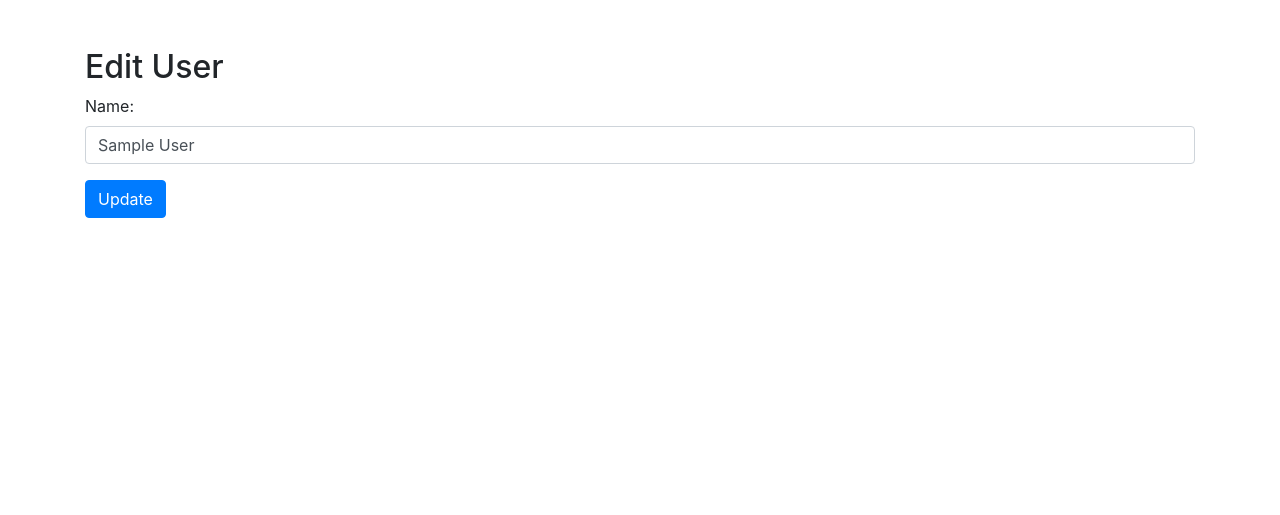
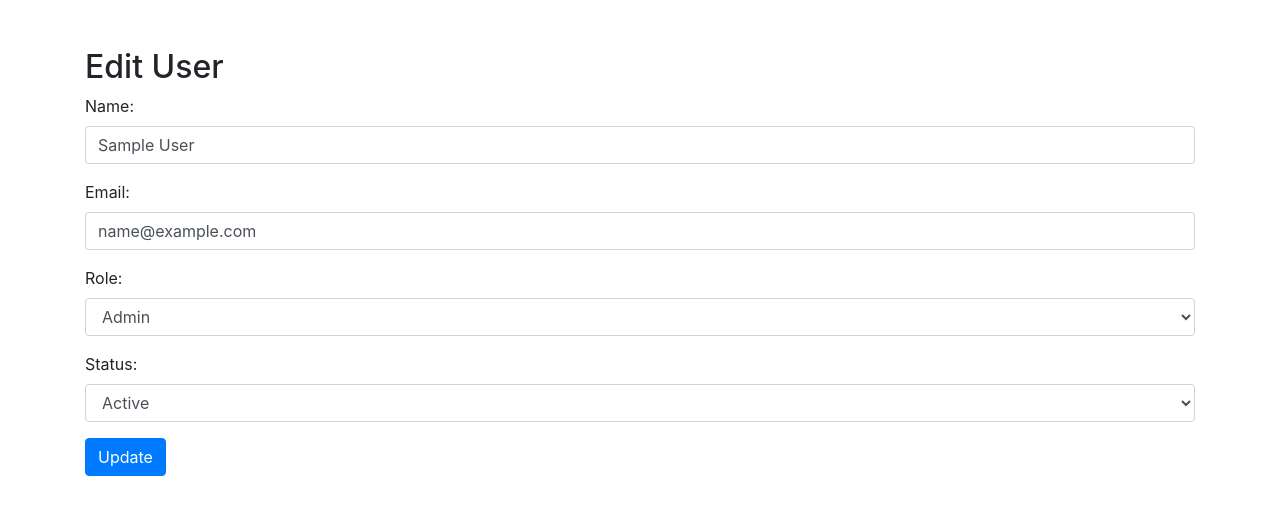
Before and after one commit to JashBhalakia1/API-Jash, a PHP site: page /phpmailer/edit_user.php?id=1 in a window 1280 px wide. Shown: the top 515 px of the page. Run offline with PHP 8.4, Linux system fonts and the light colour scheme; tables that the repository leaves empty or names only in its code hold one stand-in row (values such as "Sample post"); data that the repository does not hold is empty.

Commit message:
Some chnages

```diff
--- a/UserController.php
+++ b/UserController.php
@@ -32,25 +32,31 @@ class UserController {
     }
 
     // Create a new user
-    public function createUser($name, $email, $password) {
+    // Create a new user (UPDATED)
+public function createUser($name, $email, $role, $status, $password) {
     try {
         $hashedPassword = password_hash($password, PASSWORD_BCRYPT);
-            $stmt = $this->pdo->prepare("INSERT INTO users (name, email, password) VALUES (?, ?, ?)");
-            return $stmt->execute([$name, $email, $hashedPassword]);
+        $stmt = $this->pdo->prepare("INSERT INTO users (name, email, role, status, password) VALUES (?, ?, ?, ?, ?)");
+        return $stmt->execute([$name, $email, $role, $status, $hashedPassword]);
     } catch (PDOException $e) {
         die("Error creating user: " . $e->getMessage());
     }
 }
 
+
     // Update user details
-    public function updateUser($id, $name, $email) {
-        try {
-            $stmt = $this->pdo->prepare("UPDATE users SET name = ?, email = ? WHERE id = ?");
-            return $stmt->execute([$name, $email, $id]);
-        } catch (PDOException $e) {
-            die("Error updating user: " . $e->getMessage());
+    public function updateUser($id, $name, $email, $role, $status) {
+        $sql = "UPDATE users SET name = :name, email = :email, Role = :Role, Status = :Status WHERE id = :id";
+        $stmt = $this->pdo->prepare($sql);
+        $stmt->execute([
+            ':name' => $name,
+            ':email' => $email,
+            ':Role' => $role,   // 🔹 Capital "R" matches the column name
+            ':Status' => $status, // 🔹 Capital "S" matches the column name
+            ':id' => $id
+        ]);
     }
-    }
+
 
     // Delete a user
     public function deleteUser($id) {
--- a/edit_user.php
+++ b/edit_user.php
@@ -2,19 +2,30 @@
 include('connect/connection.php');
 include('UserController.php');
 
+// Create a connection instance and retrieve the PDO connection
+$database = new Connection();
+$pdo = $database->getConnection();
 
-$database = new connection(); // Create a connection instance
-$pdo = $database->getConnection(); // Retrieve the PDO connection
-
-
+// Instantiate the UserController
 $userController = new UserController($pdo);
 
+// Handle form submission
 if ($_SERVER['REQUEST_METHOD'] == 'POST') {
-    $userController->updateUser($_POST['id'], $_POST['name'], $_POST['email'], $_POST['role']);
+    $id = $_POST['id'];
+    $name = $_POST['name'];
+    $email = $_POST['email'];
+    $role = $_POST['Role'];  // ✅ Capital "R" matches form
+    $status = $_POST['Status'];  // ✅ Capital "S" matches form
+
+    // Update user details
+    $userController->updateUser($id, $name, $email, $role, $status);
+
+    // Redirect to the manage users page after updating
     header("Location: manage_users.php");
     exit();
 }
 
+// Fetch the user details by ID
 $user = $userController->getUserById($_GET['id']);
 ?>
 
@@ -29,11 +40,40 @@ $user = $userController->getUserById($_GET['id']);
 <div class="container mt-5">
     <h2>Edit User</h2>
     <form method="POST">
-        <input type="hidden" name="id" value="<?php echo $user['id']; ?>">
+        <!-- Hidden field for user ID -->
+        <input type="hidden" name="id" value="<?php echo htmlspecialchars($user['id']); ?>">
+
+        <!-- Name Field -->
         <div class="form-group">
             <label>Name:</label>
-            <input type="text" name="name" value="<?php echo $user['name']; ?>" required class="form-control">
+            <input type="text" name="name" value="<?php echo htmlspecialchars($user['name']); ?>" required class="form-control">
         </div>
+
+        <!-- Email Field -->
+        <div class="form-group">
+            <label>Email:</label>
+            <input type="email" name="email" value="<?php echo htmlspecialchars($user['email']); ?>" required class="form-control">
+        </div>
+
+        <!-- Role Dropdown -->
+        <div class="form-group">
+            <label>Role:</label>
+            <select name="Role" class="form-control" required>
+                <option value="Admin" <?php echo ($user['Role'] == 'Admin') ? 'selected' : ''; ?>>Admin</option>
+                <option value="User" <?php echo ($user['Role'] == 'User') ? 'selected' : ''; ?>>User</option>
+            </select>
+        </div>
+
+        <!-- Status Dropdown -->
+        <div class="form-group">
+            <label>Status:</label>
+            <select name="Status" class="form-control" required>
+                <option value="Active" <?php echo ($user['Status'] == 'Active') ? 'selected' : ''; ?>>Active</option>
+                <option value="Inactive" <?php echo ($user['Status'] == 'Inactive') ? 'selected' : ''; ?>>Inactive</option>
+            </select>
+        </div>
+
+        <!-- Submit Button -->
         <button type="submit" class="btn btn-primary">Update</button>
     </form>
 </div>
--- a/manage_users.php
+++ b/manage_users.php
@@ -104,6 +104,7 @@ $users = $userController->getAllUsers();
                 <th>ID</th>
                 <th>Name</th>
                 <th>Email</th>
+                <th>Role</th>  <!-- ✅ Added Role Column -->
                 <th>Status</th>
                 <th>Actions</th>
             </tr>
@@ -114,6 +115,7 @@ $users = $userController->getAllUsers();
                     <td><?= htmlspecialchars($user['id']) ?></td>
                     <td><?= htmlspecialchars($user['name']) ?></td>
                     <td><?= htmlspecialchars($user['email']) ?></td>
+                    <td><?= htmlspecialchars($user['Role']) ?></td> <!-- ✅ Display Role -->
                     <td><?= htmlspecialchars($user['Status']) ?></td>
                     <td>
                         <a href="edit_user.php?id=<?= $user['id'] ?>" class="btn btn-warning btn-sm">✏ Edit</a>
```
Also changed, not shown: user_report.php (+41 -9 lines). Lines whose indentation alone changed are shown as unchanged.
